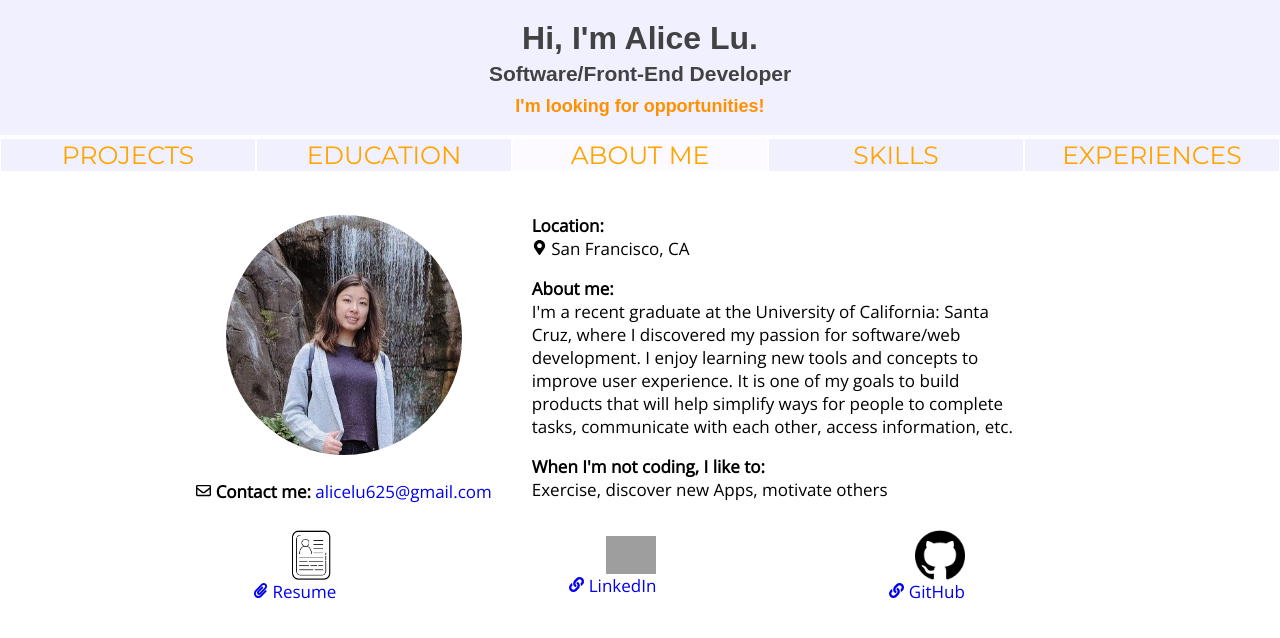
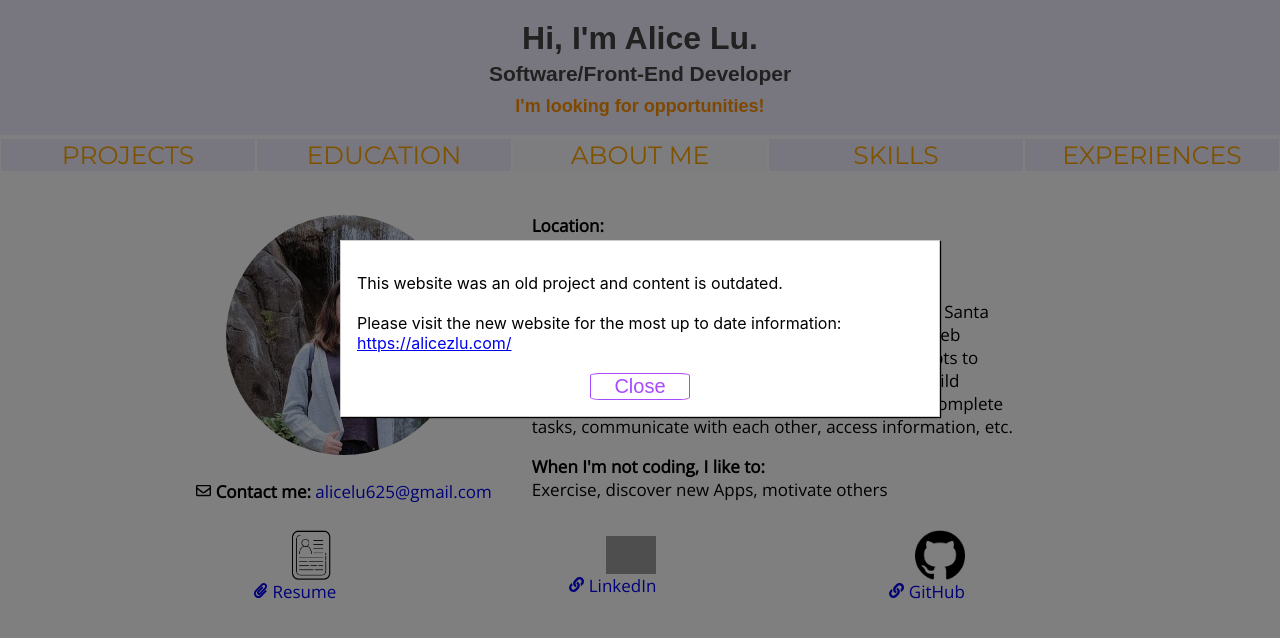
Before and after one commit to alicelu625/personal-website-old, a React (Create React App) app: page / in a window 1280 px wide. Shown: the top 638 px of the page. Built offline with nearby package versions, Linux system fonts and the light colour scheme; grey boxes are pictures that could not be loaded; a web font is replaced by a local one.

Commit message:
added message

```diff
--- a/package.json
+++ b/package.json
@@ -1,6 +1,6 @@
 {
-  "homepage": "http://alicelu625.github.io",
-  "name": "personal-website",
+  "homepage": "http://alicelu625.github.io/personal-website-old",
+  "name": "personal-website-old",
   "version": "0.1.0",
   "private": true,
   "dependencies": {
--- /dev/null
+++ b/src/components/Message/Message.js
@@ -0,0 +1,18 @@
+import React from 'react';
+
+import classes from './Message.module.css';
+
+const message = (props) => {
+    return (
+        <div className={classes.Message} style={{
+            transform: props.show ? 'translateY(0)' : 'translateY(-100vh)',
+            opacity: props.show ? '1' : '0'
+        }}>
+            <p>This website was an old project and content is outdated.<br/>
+                <br/>Please visit the new website for the most up to date information: <a href="https://alicezlu.com/">https://alicezlu.com/</a></p>
+            <button className={classes.Button} onClick={props.closeMessage}>Close</button>
+        </div>
+    );
+}
+
+export default message;
--- /dev/null
+++ b/src/components/Message/Message.module.css
@@ -0,0 +1,33 @@
+.Message {
+    position: fixed;
+    z-index: 500;
+    background-color: white;
+    border: 1px solid #ccc;
+    box-shadow: 1px 1px 1px black;
+    padding: 16px;
+    top: 30%;
+    box-sizing: border-box;
+    transition: all 0.3s ease-out;
+    width: 80%;
+}
+
+.Button {
+    background-color:white;
+    color: rgb(168, 74, 255);
+    border: 1px solid rgb(168, 74, 255);;
+    border-radius: 10%;
+    cursor: pointer;
+    width: 100px;
+    font-size: 20px;
+    display: block;
+    margin-left: auto;
+    margin-right: auto;
+    margin-top: 20px;
+}
+
+/*medium screens (Ex. tablets)*/
+@media (min-width: 768px) {
+    .Message {
+        max-width: 600px;
+    }
+}
--- a/src/components/Projects/Projects.js
+++ b/src/components/Projects/Projects.js
@@ -8,7 +8,7 @@ const projects = () => (
   <div className={classes.Projects}>
     <div className={classes.Project}>
       <div className={classes.Top}>
-          <a href="https://alicezlu.com/">
+          <a href="https://alicezlu.com/personal-website-old">
             <img
               className={classes.Logo}
               src={WebsiteLogo}
@@ -16,7 +16,7 @@ const projects = () => (
             />
           </a>
           <div>
-            <a className={classes.Title} href="https://alicezlu.com/">My Personal Website (This site!)</a>
+            <a className={classes.Title} href="https://alicezlu.com/personal-website-old">My Personal Website (This site!)</a>
             <p style={{marginBottom: 0}}>September 2020 - Present</p>
           </div>
       </div>
--- a/src/hoc/Layout/Layout.js
+++ b/src/hoc/Layout/Layout.js
@@ -4,11 +4,14 @@ import Intro from '../../components/Intro/Intro';
 import NavigationTabs from '../../components/Navigation/NavigationTabs/NavigationTabs';
 import Details from '../../container/Details/Details';
 import SideDrawer from '../../components/Navigation/SideDrawer/SideDrawer';
+import Message from '../../components/Message/Message';
+import Backdrop from '../../components/Backdrop/Backdrop';
 
 class Layout extends Component {
   state = {
     selected: 'about me',
-    showSideDrawer: false
+    showSideDrawer: false,
+    showMessage: true
   }
 
   selectTabHandler = (tab) => {
@@ -24,6 +27,10 @@ class Layout extends Component {
 
   closeSideDrawerHandler = () => {
     this.setState({showSideDrawer: false});
+  }
+
+  closeMessageHandler = () => {
+    this.setState({showMessage: false});
   }
 
   render() {
@@ -45,8 +52,17 @@ class Layout extends Component {
       }
     }
 
+    let message = <div style={{display: 'flex', justifyContent: 'center'}}>
+      <Message show={this.state.showMessage} closeMessage={this.closeMessageHandler}/>
+    </div>;
+    if (this.state.showMessage === false) {
+      message = null;
+    }
+
     return (
       <Aux>
+        <Backdrop show={this.state.showMessage} backdropClicked={this.closeMessageHandler}/>
+        {message}
         <Intro/>
         <NavigationTabs
           drawerToggleClicked={this.openSideDrawerHandler}
```
Also changed, not shown: 2 other files (tests, documents, lock files or other folders).
